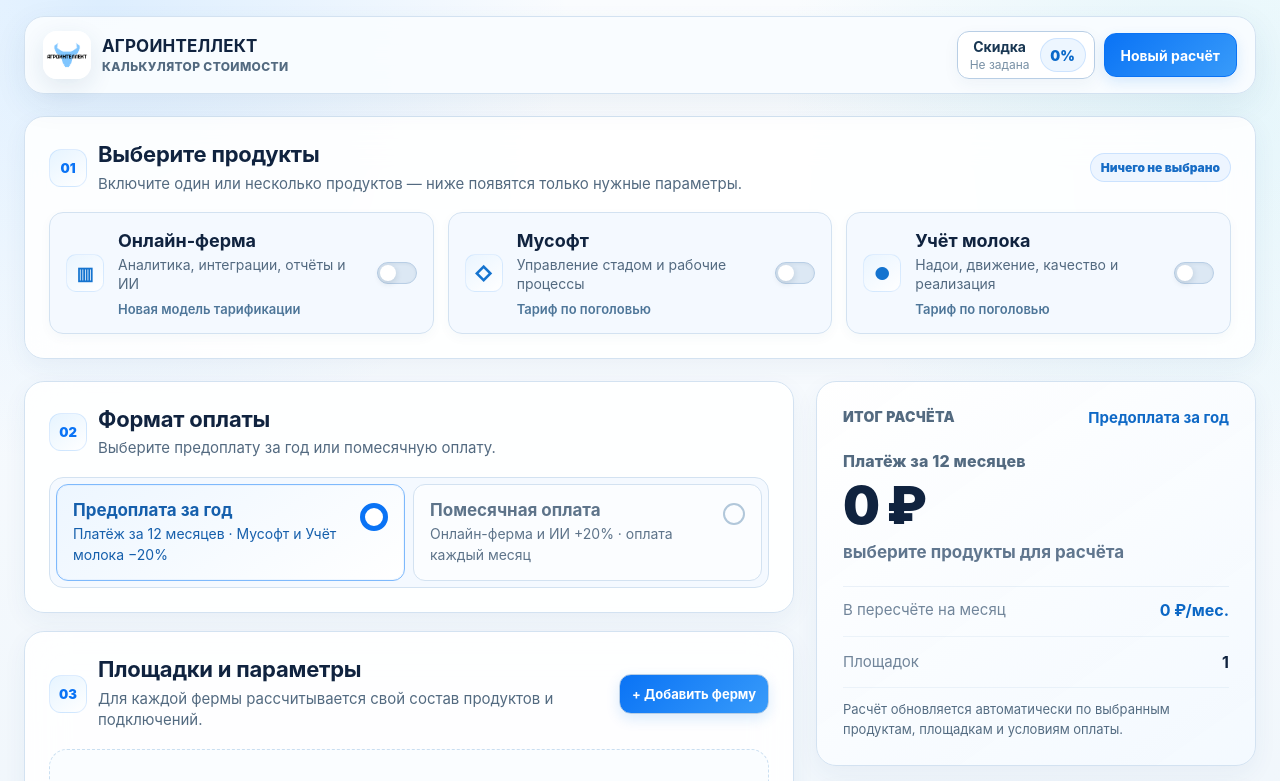
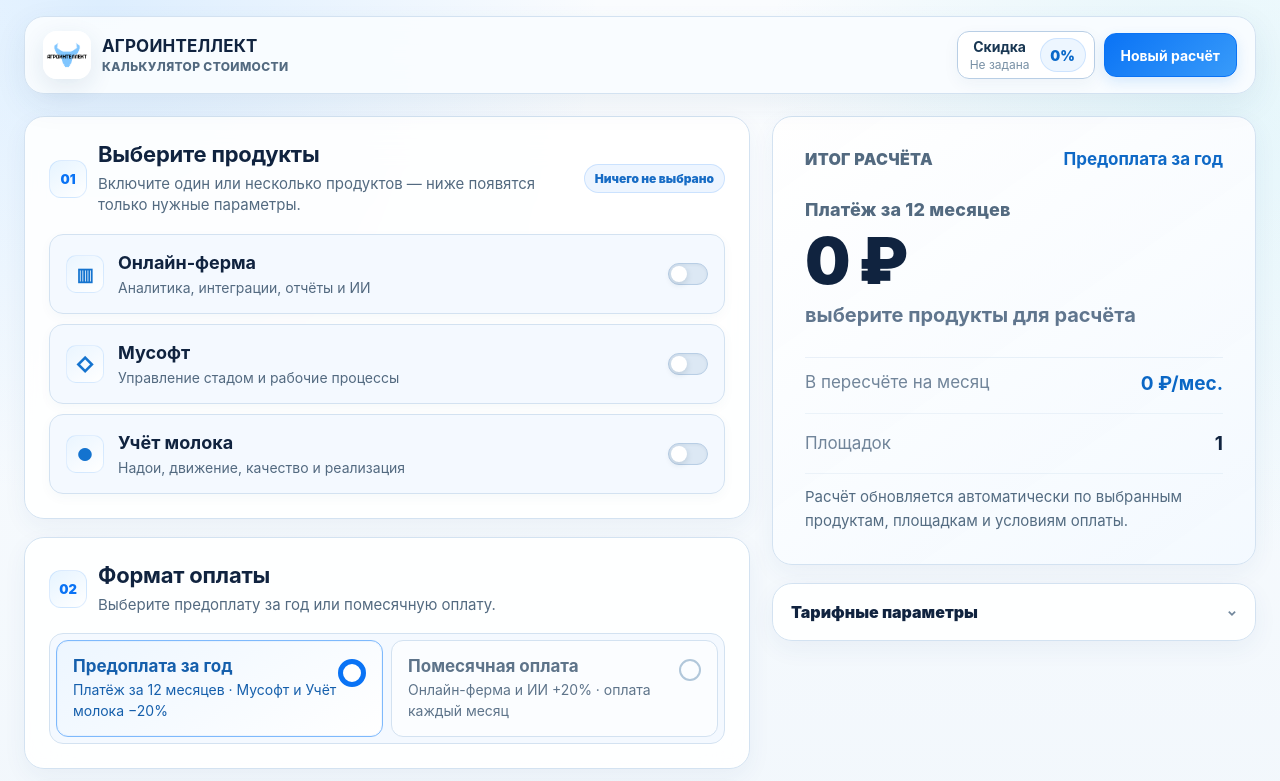
Before and after one commit to AndreyOsikin/agrointellect-calculator-pro, a plain HTML site: page index.html in a window 1280 px wide. Both pictures are taken after a click on the button "Новый расчёт". Shown: the top 781 px of the page. Drawn offline with Linux system fonts and the light colour scheme.

Commit message:
Focus calculator on compact inputs, global AI users and larger totals

```diff
--- a/app.js
+++ b/app.js
@@ -11,7 +11,7 @@
 const fmt=n=>new Intl.NumberFormat('ru-RU',{minimumFractionDigits:0,maximumFractionDigits:2}).format(money(Number(n)||0))+' ₽';
 const esc=s=>String(s??'').replace(/[&<>'"]/g,m=>({'&':'&amp;','<':'&lt;','>':'&gt;',"'":'&#39;','"':'&quot;'}[m]));
 function cardToggle(e,key){if(e.target.closest('.switch'))return;const input=$('product-'+key);input.checked=!input.checked;setProduct(key,input.checked)}
-function setProduct(key,on){products[key]=!!on;$('product-'+key).checked=!!on;$('card-'+key).classList.toggle('active',!!on);$('usersSection').classList.toggle('hidden',!products.online);updateSelection();renderFarms();recalc()}
+function setProduct(key,on){products[key]=!!on;$('product-'+key).checked=!!on;$('card-'+key).classList.toggle('active',!!on);$('aiSection').classList.toggle('hidden',!products.online);updateSelection();renderFarms();recalc()}
 function updateSelection(){const names=[];if(products.online)names.push('Онлайн‑ферма');if(products.musoft)names.push('Мусофт');if(products.milk)names.push('Учёт молока');$('selectionLabel').textContent=names.length?names.join(' + '):'Ничего не выбрано';const any=names.length>0;$('noProducts').classList.toggle('hidden',any);$('farms').classList.toggle('hidden',!any)}
 function setPayment(mode){paymentMode=mode;$('payAnnual').classList.toggle('active',mode==='annual');$('payMonthly').classList.toggle('active',mode==='monthly');renderFarmPricesOnly();recalc()}
 function openDiscountModal(){const current=Math.max(0,Math.min(50,Number($('managerDiscount').value)||0));$('discountDraft').value=current;showDialog('discountModal');setTimeout(()=>$('discountDraft').focus(),60)}
@@ -69,13 +69,12 @@
 function updateTotalDisplay(value){const el=$('monthlyPrice'),next=fmt(value);if(el.textContent===next)return;el.textContent=next;if(el.animate&&!window.matchMedia?.('(prefers-reduced-motion: reduce)').matches){el.getAnimations?.().forEach(animation=>animation.cancel());el.animate([{color:'#0a73f5'},{color:'#10233f'}],{duration:300,easing:'ease-out'})}}
 function renderFarmPricesOnly(){document.querySelectorAll('.farm-card').forEach((card,i)=>{const f=farms[i];if(!f)return;const parts=farmParts(f);updateFarmSystemPrices(card);const title=card.querySelector('.farm-title strong');if(title)title.textContent=f.name||('Ферма '+(i+1));const el=card.querySelector('.farm-price strong');if(el)el.textContent=fmt(parts.total);const mu=$('farmMu-'+i),mi=$('farmMi-'+i),cat=$('farmCat-'+i),tier=$('farmTier-'+i);if(mu)mu.textContent=f.herd?fmt(parts.musoft)+'/мес.':'—';if(mi)mi.textContent=f.herd?fmt(parts.milk)+'/мес.':'—';if(cat)cat.textContent=tierLabel(f.herd);if(tier)tier.textContent=f.herd?'Категория '+tierLabel(f.herd):'Укажите поголовье'})}
 function toast(text){const t=$('toast');t.textContent=text;t.classList.add('show');clearTimeout(window.__tt);window.__tt=setTimeout(()=>t.classList.remove('show'),2200)}
-function resetAll(){products={online:false,musoft:false,milk:false};['online','musoft','milk'].forEach(k=>{$('product-'+k).checked=false;$('card-'+k).classList.remove('active')});$('aiUsers').value=0;$('regularUsers').value=0;farms=[newFarm('Ферма 1')];setDiscount(0);setPayment('annual');updateSelection();$('usersSection').classList.add('hidden');renderFarms();recalc();window.scrollTo({top:0,behavior:'smooth'});toast('Новый расчёт создан')}
+function resetAll(){products={online:false,musoft:false,milk:false};['online','musoft','milk'].forEach(k=>{$('product-'+k).checked=false;$('card-'+k).classList.remove('active')});$('aiUsers').value=0;farms=[newFarm('Ферма 1')];setDiscount(0);setPayment('annual');updateSelection();$('aiSection').classList.add('hidden');renderFarms();recalc();window.scrollTo({top:0,behavior:'smooth'});toast('Новый расчёт создан')}
 
 function labelFarmControls(){document.querySelectorAll('.system').forEach(system=>{const input=system.querySelector('input');if(input)input.setAttribute('aria-label',system.querySelector('strong').textContent)});document.querySelectorAll('.stepper').forEach(row=>{const name=row.querySelector('input').getAttribute('aria-label');row.querySelectorAll('button').forEach((button,i)=>button.setAttribute('aria-label',(i?'Увеличить: ':'Уменьшить: ')+name))})}
 function updateFarmSystemPrices(card){const p=tariffParams(),factor=modeFactorOnline(p);card.querySelectorAll('.system').forEach(system=>{const name=system.querySelector('strong')?.textContent;const price=system.querySelector('.system-price');if(!price)return;if(name==='Доильный зал')price.textContent='+ '+fmt(money(p.milking*factor))+'/мес.';if(name==='Управление кормлением')price.textContent='+ '+fmt(money(p.feed*factor))+'/мес.'});const extras=card.querySelector('.extra-wrap .subblock-title span');if(extras)extras.textContent=fmt(money(p.extra*factor))+'/мес. за систему'}
 function farmSystems(f){return ['Система управления стадом',f.milkData?'Система учёта молока':null,f.milking?'Доильный зал':null,f.feeding?'Система управления кормлением':null,...f.extras].filter(Boolean)}
 function updatePaymentLabels(p){$('payMonthly').querySelector('span').textContent=`Онлайн-ферма и ИИ +${p.markup*100}% · оплата каждый месяц`;$('payAnnual').querySelector('span').textContent=`Платёж за 12 месяцев · Мусофт и Учёт молока −${Math.round(p.standaloneAnnual*100)}%`;$('payAnnual').setAttribute('aria-pressed',paymentMode==='annual');$('payMonthly').setAttribute('aria-pressed',paymentMode==='monthly')}
-function validateProposal(){if(!productNames().length){toast('Сначала выберите продукт');return false}const bad=[...document.querySelectorAll('input[type="number"]')].find(el=>el.id!=='discountDraft'&&(products.online||!['aiUsers','regularUsers'].includes(el.id))&&el.value!==''&&(!Number.isFinite(Number(el.value))||!el.checkValidity()));if(bad){toast('Проверьте числовое значение и допустимый диапазон');bad.closest('details')?.setAttribute('open','');bad.focus();return false}if(products.musoft||products.milk){const i=farms.findIndex(f=>!Number.isInteger(Number(f.herd))||Number(f.herd)<1);if(i>=0){toast('Укажите поголовье на каждой площадке');$('herd-'+i)?.focus();return false}}if(!client().name||!$('clientName').value.trim()){toast('Укажите название клиента для КП');$('clientName').focus();return false}return true}
 const dialogTriggers=new Map();
 function showDialog(id){dialogTriggers.set(id,document.activeElement);const modal=$(id);document.querySelectorAll('.modal.show').forEach(other=>other.inert=true);modal.inert=false;modal.classList.add('show');document.body.style.overflow='hidden';document.querySelector('.shell').inert=true;modal.focus()}
 function hideDialog(id){const modal=$(id);if(!modal.classList.contains('show'))return;modal.classList.remove('show');const active=[...document.querySelectorAll('.modal.show')].at(-1);if(active)active.inert=false;const stillOpen=!!active;document.body.style.overflow=stillOpen?'hidden':'';document.querySelector('.shell').inert=stillOpen;dialogTriggers.get(id)?.focus()}
--- a/index.html
+++ b/index.html
@@ -5,7 +5,7 @@
 <meta name="viewport" content="width=device-width,initial-scale=1,viewport-fit=cover">
 <title>АГРОИНТЕЛЛЕКТ — Калькулятор стоимости</title>
 <meta name="description" content="Калькулятор стоимости продуктов Агроинтеллект">
-<link rel="stylesheet" href="styles.css?v=layout-20261008">
+<link rel="stylesheet" href="styles.css?v=balance-20261008">
 <link rel="icon" href="assets/logo.png">
 <meta name="theme-color" content="#0a73f5">
 </head>
@@ -16,6 +16,9 @@
   <div class="top-actions"><button class="discount-launch" id="discountLaunch" onclick="openDiscountModal()"><div><b>Скидка</b><span id="discountLaunchText">Не задана</span></div><div class="discount-chip" id="discountLaunchChip">0%</div></button><button class="btn primary" onclick="resetAll()">Новый расчёт</button></div>
 </header>
 
+
+<div class="layout">
+<main class="stack">
 <section class="glass product-section">
   <div class="section-head"><div class="section-title"><div class="section-icon">01</div><div><h2>Выберите продукты</h2><p>Включите один или несколько продуктов — ниже появятся только нужные параметры.</p></div></div><div id="selectionLabel" class="eyebrow">Ничего не выбрано</div></div>
   <div class="product-grid">
@@ -25,8 +28,6 @@
   </div>
 </section>
 
-<div class="layout">
-<main class="stack">
   <section class="glass section" id="paymentSection">
     <div class="section-head"><div class="section-title"><div class="section-icon">02</div><div><h2>Формат оплаты</h2><p>Выберите предоплату за год или помесячную оплату.</p></div></div></div>
     <div class="payment-toggle"><button class="pay-option active" id="payAnnual" onclick="setPayment('annual')"><strong>Предоплата за год</strong><span>Платёж сразу за 12 месяцев</span></button><button class="pay-option" id="payMonthly" onclick="setPayment('monthly')"><strong>Помесячная оплата</strong><span>Онлайн‑ферма и ИИ +20% · оплата каждый месяц</span></button></div>
@@ -36,15 +37,10 @@
     <div class="section-head"><div class="section-title"><div class="section-icon">03</div><div><h2>Площадки и параметры</h2><p>Для каждой фермы рассчитывается свой состав продуктов и подключений.</p></div></div><button class="btn small primary" onclick="addFarm()">+ Добавить ферму</button></div>
     <div id="noProducts" class="empty-state"><div class="empty-icon">＋</div><strong>Сначала выберите продукт</strong><span>Включите Онлайн‑ферму, Мусофт или Учёт молока выше — карточки расчёта появятся автоматически.</span></div>
     <div class="stack hidden" id="farms"></div>
+    <div class="ai-config hidden" id="aiSection"><div class="counter-row"><div><strong>Пользователи с ИИ‑помощником</strong><span>Количество пользователей с ИИ для всех площадок.</span></div><div class="stepper"><button onclick="step('aiUsers',-1)">−</button><input id="aiUsers" aria-label="Пользователи с ИИ-помощником" step="1" max="100000" type="number" min="0" value="0" oninput="recalc()"><button onclick="step('aiUsers',1)">+</button></div></div></div>
   </section>
 
-  <section class="glass section hidden" id="usersSection">
-    <div class="section-head"><div class="section-title"><div class="section-icon">04</div><div><h2>Пользователи Онлайн‑фермы</h2><p>Обычные аккаунты без ИИ не увеличивают стоимость.</p></div></div></div>
-    <div class="user-counters">
-    <div class="counter-row"><div><strong>Пользователи с ИИ‑помощником</strong><span>Доступ к вопросам по данным фермы, сводкам и аналитическим разборам.</span></div><div class="stepper"><button onclick="step('aiUsers',-1)">−</button><input id="aiUsers" aria-label="Пользователи с ИИ-помощником" step="1" max="100000" type="number" min="0" value="0" oninput="recalc()"><button onclick="step('aiUsers',1)">+</button></div></div>
-    <div class="counter-row"><div><strong>Обычные пользователи</strong><span>Дополнительная стоимость — 0 ₽.</span></div><div class="stepper"><button onclick="step('regularUsers',-1)">−</button><input id="regularUsers" aria-label="Обычные пользователи" step="1" max="100000" type="number" min="0" value="0" oninput="recalc()"><button onclick="step('regularUsers',1)">+</button></div></div>
-    </div>
-  </section>
+
 </main>
 
 <aside class="sidebar">
@@ -93,6 +89,6 @@
 
 <div class="modal" id="discountModal" role="dialog" aria-modal="true" aria-label="Индивидуальная скидка" tabindex="-1" onclick="discountBackdrop(event)" style="align-items:center"><div class="discount-card"><div class="discount-card-inner"><div class="discount-top"><div class="discount-symbol">%</div><button class="discount-close" onclick="closeDiscountModal()" aria-label="Закрыть">×</button></div><div class="discount-kicker">Персональные условия</div><h2 class="discount-title">Индивидуальная скидка</h2><p class="discount-subtitle">Укажите персональную скидку для текущего расчёта. Она будет автоматически отражена в итоговой стоимости.</p><div class="discount-form"><label for="discountDraft">Размер скидки</label><div class="discount-input-wrap"><input id="discountDraft" type="number" min="0" max="50" step="1" value="0" inputmode="numeric"><span class="discount-suffix">%</span></div><div class="discount-help">Допустимое значение: от 0 до 50%.</div><input id="managerDiscount" type="hidden" value="0"><div class="discount-actions"><button class="discount-btn secondary" onclick="clearDiscount()">Без скидки</button><button class="discount-btn primary" onclick="applyDiscount()">Применить скидку</button></div></div></div></div></div>
 <div class="toast" id="toast" role="status" aria-live="polite"></div>
-<script src="app.js?v=layout-20261008" defer></script>
+<script src="app.js?v=balance-20261008" defer></script>
 </body>
 </html>
--- a/styles.css
+++ b/styles.css
@@ -1505,7 +1505,7 @@
   transform: none;
 }
 
-#usersSection:not(.hidden) {
+#aiSection:not(.hidden) {
   animation: cardIn var(--motion-normal) var(--ease) both;
 }
 
@@ -1581,3 +1581,29 @@
 @media(min-width:901px) and (max-width:1400px) {
   .user-counters { grid-template-columns: 1fr; }
 }
+
+/* Balanced workspace: product selection and global AI settings stay with inputs. */
+.layout{grid-template-columns:minmax(0,1.5fr) minmax(440px,1fr);align-items:start}
+.product-section{margin-bottom:0}
+.product-grid{grid-template-columns:1fr;gap:10px}
+.product-card{min-height:80px;padding:12px 16px}
+.product-badge{display:none}
+.product-copy h3{margin-bottom:4px}
+.ai-config{margin-top:18px;padding-top:18px;border-top:1px solid var(--line)}
+.ai-config .counter-row{grid-template-columns:minmax(0,1fr) auto}
+.summary{padding:32px}
+.summary-head span{font-size:16px}
+.summary-head h3{font-size:17px}
+.money-main{padding:30px 0}
+.money-main .label{font-size:18px}
+.money-main .value{font-size:64px;line-height:1.1}
+.money-main .sub,.money-main .sub strong{font-size:20px}
+.sum-line{padding:17px 0}
+.sum-line span{font-size:17px}
+.sum-line strong,.sum-line.secondary-total strong{font-size:19px}
+.summary .fine,.summary .saving{font-size:15px}
+@media(max-width:1200px){.layout{grid-template-columns:minmax(0,1.35fr) minmax(360px,1fr)}.summary{padding:24px}.money-main .value{font-size:52px}.sum-line span{font-size:16px}.sum-line strong,.sum-line.secondary-total strong{font-size:17px}}
+@media(max-width:1000px){.layout{grid-template-columns:1fr}.sidebar{position:static}.money-main .value{font-size:56px}.summary{padding:26px}}
+@media(max-width:600px){.summary{padding:20px}.summary-head h3{font-size:15px}.money-main .value{font-size:46px}.money-main .sub,.money-main .sub strong{font-size:18px}.sum-line span{font-size:15px}.sum-line strong,.sum-line.secondary-total strong{font-size:16px}.ai-config .counter-row{grid-template-columns:1fr}.ai-config .stepper{justify-self:start}}
+@media(max-width:360px){.money-main .value{font-size:40px}}
+@media(max-width:600px){.product-section .section-head{display:grid;grid-template-columns:1fr;gap:12px}.product-section .eyebrow{justify-self:start}}
```
